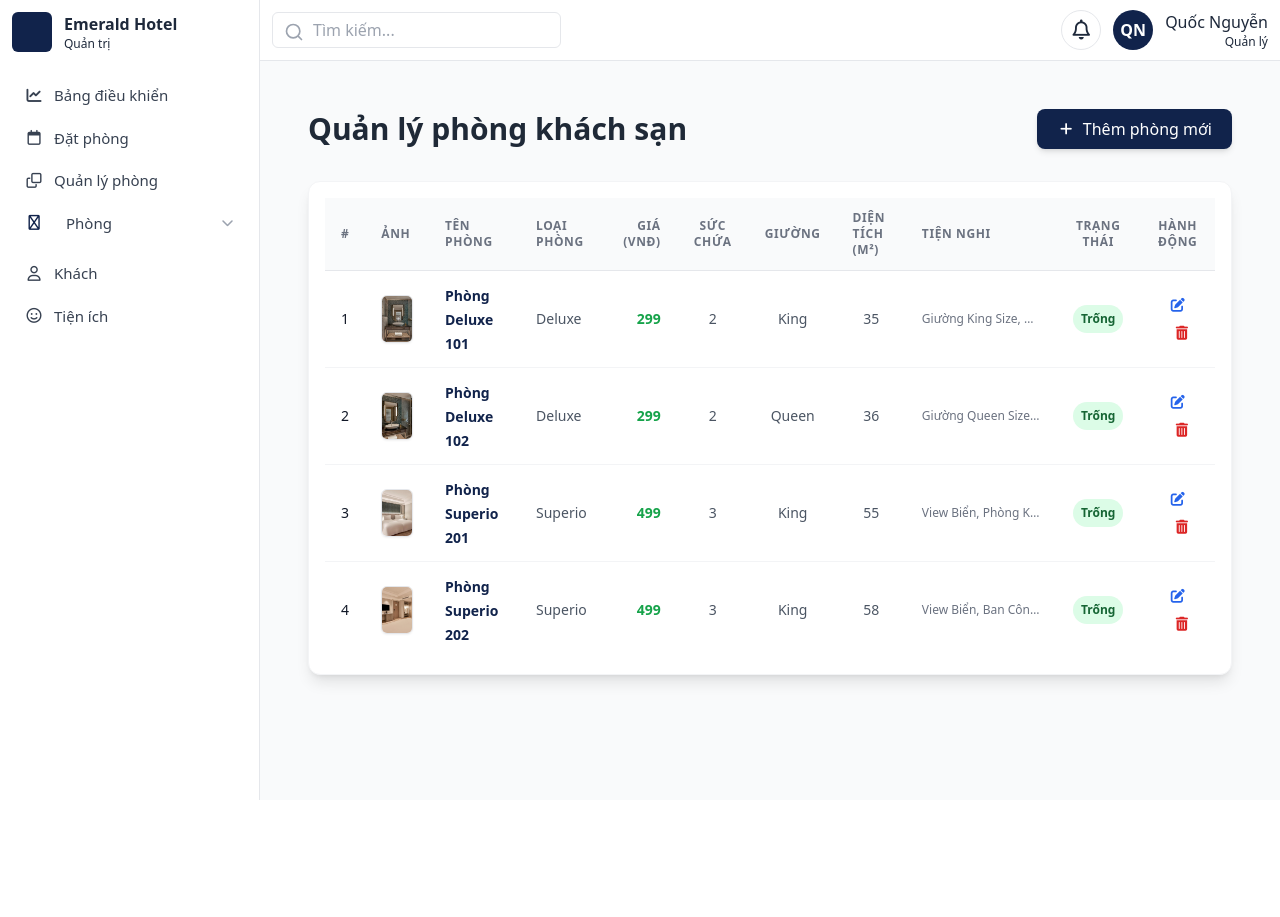
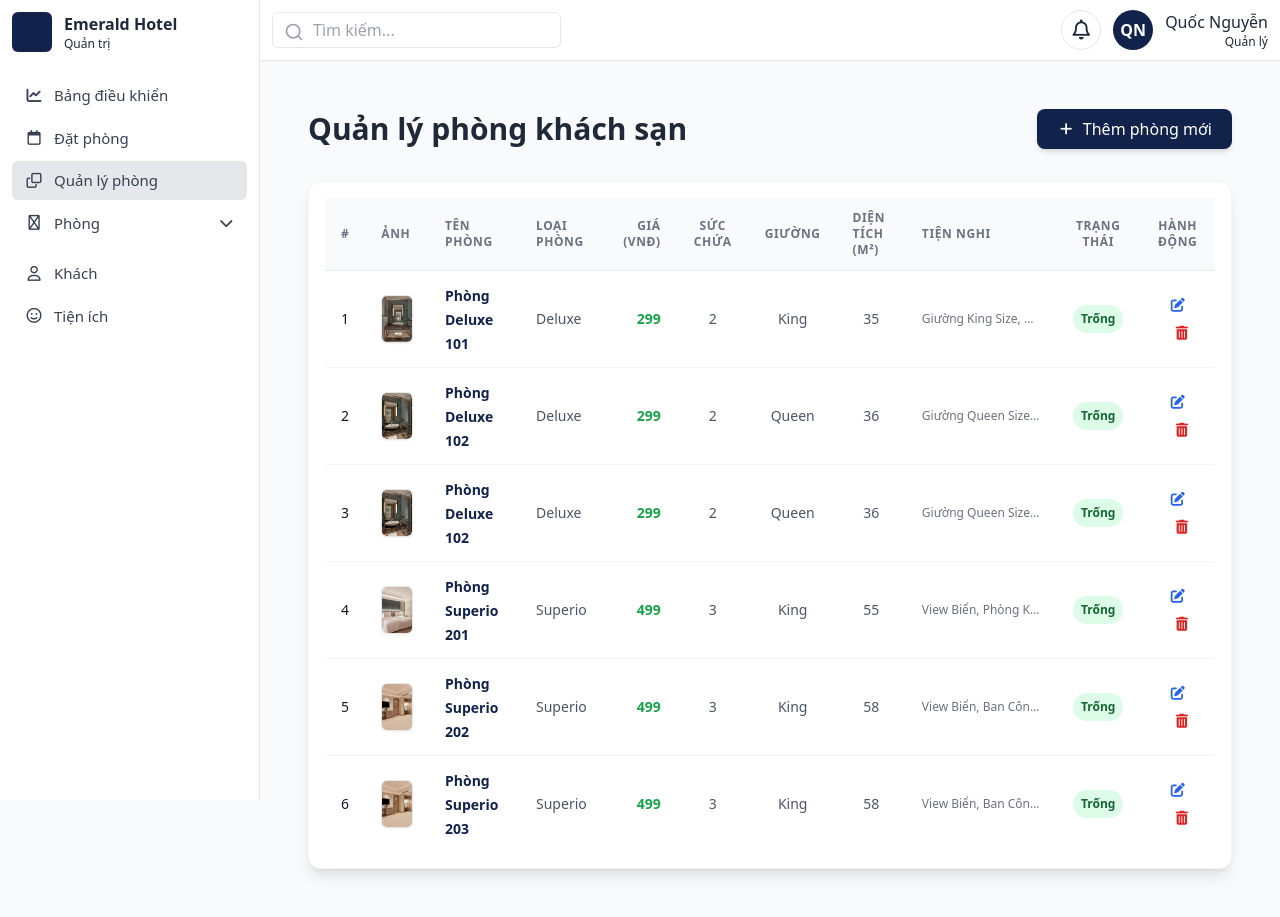
Before and after one commit to quocpq3/ThucTapChuyenNganh, a Node server app: page /admin/rooms in a window 1280 px wide. Before the commit the page ends 800 px from the top, so only its background shows below. Run offline with Node 20, Linux system fonts and the light colour scheme; some libraries are stand-ins or nearby versions.

Commit message:
Project: Update layout

```diff
--- a/BookingHotel-project/public/admin/js/rooms.js
+++ b/BookingHotel-project/public/admin/js/rooms.js
@@ -129,142 +129,6 @@ export function renderRoomTable() {
   attachCRUDButtons();
 }
 
-// ----------------- CHI TIẾT PHÒNG -----------------
-// ----------------- CHI TIẾT PHÒNG -----------------
-export function openRoomDetail(id) {
-  const room = roomsData.find((r) => r.id == id);
-  if (!room) return;
-
-  // Hàm helper để tạo badge trạng thái (giả định đã tồn tại)
-  function getStatusBadge(status) {
-    switch (status) {
-      case "Đã đặt":
-        return '<span class="px-3 py-1 text-xs font-semibold rounded-full bg-yellow-100 text-yellow-800">Đã đặt</span>';
-      case "Bảo trì":
-        return '<span class="px-3 py-1 text-xs font-semibold rounded-full bg-red-100 text-red-800">Bảo trì</span>';
-      case "Trống":
-      default:
-        return '<span class="px-3 py-1 text-xs font-semibold rounded-full bg-green-100 text-green-800">Trống</span>';
-    }
-  }
-
-  mainContent.innerHTML = `
-    <div class="space-y-6">
-      <div class="flex items-center justify-between">
-        <h1 class="text-3xl font-extrabold text-gray-800">${room.name}</h1>
-        <button onclick="renderRoomTable()" class="px-4 py-2 bg-gray-200 text-gray-700 rounded-lg hover:bg-gray-300 transition duration-150 flex items-center gap-2">
-          <i class="fa-solid fa-arrow-left"></i> Quay lại
-        </button>
-      </div>
-
-      <div class="bg-white rounded-xl shadow-lg border border-gray-100 p-6 lg:p-8">
-
-        <div class="grid grid-cols-1 lg:grid-cols-3 gap-8">
-          <div class="lg:col-span-1">
-            <img
-              src="${room.url}"
-              alt="${room.name}"
-              class="w-full h-auto object-cover rounded-xl shadow-md transition duration-300 hover:shadow-xl"
-            />
-          </div>
-
-          <div class="lg:col-span-2 space-y-6">
-
-            <div class="grid grid-cols-1 sm:grid-cols-2 gap-x-6 gap-y-4 text-gray-700">
-
-              <div class="flex items-center space-x-3">
-                <i class="fa-solid fa-tag text-blue-500 w-5"></i>
-                <p><strong>Loại phòng:</strong> <span class="font-medium">${
-                  room.category
-                }</span></p>
-              </div>
-
-              <div class="flex items-center space-x-3">
-                <i class="fa-solid fa-bed text-blue-500 w-5"></i>
-                <p><strong>Giường:</strong> <span class="font-medium">${
-                  room.bedType
-                }</span></p>
-              </div>
-
-              <div class="flex items-center space-x-3">
-                <i class="fa-solid fa-maximize text-blue-500 w-5"></i>
-                <p><strong>Diện tích:</strong> <span class="font-medium">${
-                  room.size
-                } m²</span></p>
-              </div>
-
-              <div class="flex items-center space-x-3">
-                <i class="fa-solid fa-users text-blue-500 w-5"></i>
-                <p><strong>Sức chứa:</strong> <span class="font-medium">${
-                  room.maxGuests
-                } khách</span></p>
-              </div>
-
-              <div class="flex items-center space-x-3">
-                <i class="fa-solid fa-sack-dollar text-green-600 w-5"></i>
-                <p><strong>Giá:</strong> <span class="text-xl font-bold text-green-600">${room.price.toLocaleString(
-                  "vi-VN"
-                )} VNĐ</span>/đêm</p>
-              </div>
-
-              <div class="flex items-center space-x-3">
-                <i class="fa-solid fa-layer-group text-blue-500 w-5"></i>
-                <p><strong>Tầng:</strong> <span class="font-medium">${
-                  room.floor
-                }</span></p>
-              </div>
-
-            </div>
-
-            <hr class="border-gray-200">
-
-            <div class="flex items-center justify-between">
-              <div>
-                <strong class="text-gray-700 block mb-1">Trạng thái:</strong>
-                ${getStatusBadge(room.status || "Trống")}
-              </div>
-              <div>
-                <strong class="text-gray-700 block mb-1">Hành động:</strong>
-                <button class="editBtn px-3 py-1 bg-blue-500 text-white rounded-lg hover:bg-blue-600 transition" data-id="${
-                  room.id
-                }">
-                    <i class="fa-solid fa-pen-to-square mr-1"></i> Sửa
-                </button>
-              </div>
-            </div>
-
-            <hr class="border-gray-200">
-
-            <div>
-              <h3 class="text-lg font-bold text-gray-800 mb-2">Mô tả</h3>
-              <p class="text-gray-600 leading-relaxed">${room.description}</p>
-            </div>
-
-            <div>
-              <h3 class="text-lg font-bold text-gray-800 mb-2">Tiện nghi</h3>
-              <div class="flex flex-wrap gap-2">
-                ${room.features
-                  .map(
-                    (feature) =>
-                      `<span class="px-3 py-1 text-sm bg-indigo-50 text-indigo-700 rounded-full border border-indigo-200"><i class="fa-solid fa-check mr-1 text-xs"></i>${feature}</span>`
-                  )
-                  .join("")}
-              </div>
-            </div>
-
-          </div>
-        </div>
-
-      </div>
-    </div>
-  `;
-
-  // Cần thêm listeners cho nút Sửa nếu bạn muốn nó hoạt động
-  mainContent.querySelector(".editBtn")?.addEventListener("click", () => {
-    openRoomForm(id); // Giả sử openRoomForm có thể nhận id để chỉnh sửa
-  });
-}
-
 // ----------------- FORM THÊM/SỬA -----------------
 export function openRoomForm(room = null) {
   if (roomForm) roomForm.reset();
@@ -370,27 +234,15 @@ export function createSidebar() {
     return;
   } // Cập nhật CSS cho Menu GỐC "Phòng" (Cấp 1) - GIỮ LẠI W-FULL
 
-  roomsRootLink.classList.add(
-    "collapse-toggle",
-    "w-full",
-    "flex",
-    "items-center",
-    "justify-start",
-    "py-2",
-    "px-3",
-    "rounded-lg",
-    "text-sm",
-    "font-medium",
-    "text-gray-700",
-    "hover:bg-gray-100",
-    "transition",
-    "duration-150"
-  );
+  // Giữ nguyên class sidebar-menu-item và chỉ thêm collapse-toggle
+  roomsRootLink.classList.add("collapse-toggle");
   roomsRootLink.setAttribute("data-collapse", "#menu-rooms");
+
+  // Cập nhật HTML để có cấu trúc giống các nút khác
   roomsRootLink.innerHTML = `
-      <i class="fa-regular fa-door-open w-4 text-[#11234B]"></i>
-      <span class="ml-3 truncate">Phòng</span>
-      <i class="fa-solid fa-chevron-down text-xs ml-auto text-gray-400 transform transition-transform duration-300"></i>
+      <i class="fa-regular fa-door-open"></i>
+      <span>Phòng</span>
+      <i class="fa-solid fa-chevron-down text-sm"></i>
     `; // 2. Tạo UL chứa tất cả các tầng (menu con của "Phòng")
 
   const roomsUl = document.createElement("ul");
@@ -442,25 +294,8 @@ export function createSidebar() {
         categoryUl.appendChild(roomLi);
       });
     }
-  } // 4. Collapse toggle (Không thay đổi)
-
-  sidebarNav.querySelectorAll(".collapse-toggle").forEach((toggle) => {
-    const existingListener = toggle.dataset.listener;
-    if (existingListener) {
-      toggle.removeEventListener("click", toggle.toggleHandler);
-    }
-
-    const toggleHandler = () => {
-      const target = document.querySelector(toggle.dataset.collapse);
-      const chevron = toggle.querySelector(".fa-chevron-down");
-      if (!target) return;
-      target.classList.toggle("open");
-      chevron?.classList.toggle("rotate-180");
-    };
-
-    toggle.toggleHandler = toggleHandler;
-    toggle.addEventListener("click", toggleHandler);
-  }); // 5. Click phòng (Không thay đổi)
+  } // 4. Collapse toggle - Đã được xử lý bởi sidebar-active.js với event delegation
+  // Không cần thêm listener ở đây nữa để tránh conflict
 
   sidebarNav
     .querySelectorAll("a.sidebar-menu-item[data-id]")
--- /dev/null
+++ b/BookingHotel-project/public/admin/js/sidebar-active.js
@@ -0,0 +1,142 @@
+// sidebar-active.js - Highlight sidebar item hiện tại và xử lý collapse toggle
+
+// Hàm highlight sidebar
+function highlightActiveSidebar() {
+  const currentPath = window.location.pathname;
+
+  // Remove all active first
+  document
+    .querySelectorAll("a.sidebar-menu-item.active")
+    .forEach((link) => link.classList.remove("active"));
+
+  const sidebarLinks = document.querySelectorAll("a.sidebar-menu-item");
+
+  sidebarLinks.forEach((link) => {
+    const linkPath = link.getAttribute("href");
+    if (!linkPath) return;
+
+    const currentSeg = currentPath.split("/")[2]; // admin / xxx
+    const linkSeg = linkPath.split("/")[2];
+
+    // Dashboard special case
+    if (
+      (currentPath === "/admin" || currentPath === "/admin/") &&
+      (linkPath === "/admin" || linkPath === "/admin/")
+    ) {
+      link.classList.add("active");
+      return;
+    }
+
+    // Match theo segment để tránh nhầm rooms vs room-detail
+    if (currentSeg === linkSeg) {
+      link.classList.add("active");
+    }
+  });
+}
+
+// Xử lý collapse toggle - sử dụng event delegation để hoạt động với menu động
+let collapseToggleInitialized = false;
+
+function initCollapseToggle() {
+  // Chỉ khởi tạo một lần với event delegation
+  if (collapseToggleInitialized) return;
+  collapseToggleInitialized = true;
+
+  // Sử dụng event delegation trên document để xử lý tất cả collapse toggle
+  // Kể cả những element được tạo động sau này
+  document.addEventListener("click", (e) => {
+    // Kiểm tra xem click có phải vào collapse-toggle không
+    const toggle = e.target.closest(".collapse-toggle");
+    if (!toggle) return;
+
+    // Không stopPropagation để các event khác vẫn hoạt động
+    const targetId = toggle.getAttribute("data-collapse");
+    if (!targetId) {
+      console.warn("Collapse toggle has no data-collapse attribute:", toggle);
+      return;
+    }
+
+    // Loại bỏ dấu # nếu có
+    const cleanTargetId = targetId.startsWith("#")
+      ? targetId.substring(1)
+      : targetId;
+    const target =
+      document.getElementById(cleanTargetId) ||
+      document.querySelector(targetId);
+
+    if (!target) {
+      console.warn("Collapse target not found:", targetId);
+      return;
+    }
+
+    const chevron = toggle.querySelector(".fa-chevron-down");
+    const isOpen = target.classList.contains("open");
+
+    // Toggle trạng thái
+    if (isOpen) {
+      target.classList.remove("open");
+      if (chevron) chevron.classList.remove("rotate-180");
+    } else {
+      target.classList.add("open");
+      if (chevron) chevron.classList.add("rotate-180");
+    }
+
+    console.log("Collapse toggle clicked:", targetId, "isOpen:", !isOpen);
+  });
+
+  console.log("Collapse toggle initialized with event delegation");
+}
+
+// Hàm khởi tạo chính
+function initSidebarActive() {
+  highlightActiveSidebar();
+  initCollapseToggle();
+}
+
+// Chạy khi DOM ready
+if (document.readyState === "loading") {
+  document.addEventListener("DOMContentLoaded", initSidebarActive);
+} else {
+  // DOM đã sẵn sàng, chạy ngay
+  initSidebarActive();
+}
+
+// Chạy lại sau khi toàn bộ script load (để đảm bảo menu động đã được render)
+window.addEventListener("load", () => {
+  setTimeout(() => {
+    highlightActiveSidebar();
+  }, 500);
+});
+
+// Chạy lại sau khi rooms.js render xong menu (nếu có)
+// Sử dụng MutationObserver để theo dõi khi menu được thêm vào
+let observerInitialized = false;
+
+function initObserver() {
+  if (observerInitialized) return;
+  observerInitialized = true;
+
+  const observer = new MutationObserver(() => {
+    highlightActiveSidebar();
+  });
+
+  // Quan sát sidebarNav để biết khi menu được render
+  const sidebarNav = document.getElementById("sidebarNav");
+  if (sidebarNav) {
+    observer.observe(sidebarNav, {
+      childList: true,
+      subtree: true,
+    });
+    console.log("MutationObserver initialized for sidebarNav");
+  } else {
+    // Nếu chưa có sidebarNav, thử lại sau
+    setTimeout(initObserver, 100);
+  }
+}
+
+// Khởi tạo observer
+if (document.readyState === "loading") {
+  document.addEventListener("DOMContentLoaded", initObserver);
+} else {
+  initObserver();
+}
--- a/BookingHotel-project/public/home/js/data.js
+++ b/BookingHotel-project/public/home/js/data.js
@@ -44,10 +44,31 @@ const roomsData = [
     category: "Deluxe",
     floor: "Tầng 1",
   },
+  {
+    id: 3,
+    name: "Phòng Deluxe 102",
+    url: "/home/images/PhongDeluxe/611068706.jpg",
+    description:
+      "Phòng Deluxe hiện đại với ánh sáng tự nhiên, giường đôi và khu vực làm việc riêng. Phù hợp cho kỳ nghỉ ngắn ngày.",
+    price: 299,
+    size: 36,
+    maxGuests: 2,
+    bedType: "Queen",
+    features: [
+      "Giường Queen Size",
+      "View Thành Phố",
+      "WiFi Miễn Phí",
+      "Bàn Làm Việc",
+      "Mini Bar",
+      "Smart TV",
+    ],
+    category: "Deluxe",
+    floor: "Tầng 1",
+  },
 
   // --- Suite Rooms ---
   {
-    id: 3,
+    id: 4,
     name: "Phòng Superio 201",
     url: "/home/images/PhongSuperio/611068499.jpg",
     description:
@@ -68,8 +89,29 @@ const roomsData = [
     floor: "Tầng 2",
   },
   {
-    id: 4,
+    id: 5,
     name: "Phòng Superio 202",
+    url: "/home/images/PhongSuperio/611068510.jpg",
+    description:
+      "Phòng Suite hướng biển, nội thất hiện đại, không gian mở cùng dịch vụ riêng biệt mang đến trải nghiệm nghỉ dưỡng đẳng cấp.",
+    price: 499,
+    size: 58,
+    maxGuests: 3,
+    bedType: "King",
+    features: [
+      "View Biển",
+      "Ban Công Riêng",
+      "Phòng Khách Rộng",
+      "Bồn Tắm Lớn",
+      "Smart TV 65 inch",
+      "Điều Hòa Hai Chiều",
+    ],
+    category: "Superio",
+    floor: "Tầng 2",
+  },
+  {
+    id: 6,
+    name: "Phòng Superio 203",
     url: "/home/images/PhongSuperio/611068510.jpg",
     description:
       "Phòng Suite hướng biển, nội thất hiện đại, không gian mở cùng dịch vụ riêng biệt mang đến trải nghiệm nghỉ dưỡng đẳng cấp.",
--- a/BookingHotel-project/routes/admin/room-detail.js
+++ b/BookingHotel-project/routes/admin/room-detail.js
@@ -6,7 +6,8 @@ router.use((req, res, next) => {
 });
 
 router.get("/", function (req, res) {
-  const roomId = req.query.id;
+  // Hỗ trợ cả 'id' và 'room' trong query parameter
+  const roomId = req.query.id || req.query.room;
   res.render("admin/room-detail", { title: "Room-detail", roomId: roomId });
 });
 
--- a/BookingHotel-project/views/admin/room-detail.hbs
+++ b/BookingHotel-project/views/admin/room-detail.hbs
@@ -3,16 +3,17 @@
     <meta charset="UTF-8" />
     <meta name="viewport" content="width=device-width, initial-scale=1.0" />
     <title>Chi tiết phòng</title>
+    <script src="/home/js/data.js"></script>
     <script type="module" src="/admin/js/roomDetail.js"></script>
     <link
       rel="stylesheet"
       href="https://cdnjs.cloudflare.com/ajax/libs/font-awesome/7.0.1/css/all.min.css"
     />
-    <style>
+    {{! <style>
       body { font-family: sans-serif; margin: 20px; } .back-btn { margin-top:
       20px; padding: 8px 16px; background: #ddd; border-radius: 6px; cursor:
       pointer; } .back-btn:hover { background: #ccc; }
-    </style>
+    </style> }}
   </head>
   <body>
     <div id="roomDetailContainer"></div>
--- a/BookingHotel-project/views/partials/admin/navbar.hbs
+++ b/BookingHotel-project/views/partials/admin/navbar.hbs
@@ -12,19 +12,24 @@
       8px 12px; border-radius: 6px; transition: background-color 0.1s; display:
       flex; align-items: center; text-decoration: none; color: inherit;
       line-height: 1.5; font-size: 15px; cursor: pointer; }
-      .sidebar-menu-item:hover { background-color: #f3f4f6; }
+      .sidebar-menu-item:hover { background-color: #f3f4f6; } /* Active state -
+      màu xám để nhận biết trang hiện tại */ .sidebar-menu-item.active {
+      background-color: #e5e7eb; color: #374151; font-weight: 500; }
+      .sidebar-menu-item.active:hover { background-color: #d1d5db; }
       .sidebar-menu-item.collapse-toggle { justify-content: space-between; }
       .sidebar-menu-item i:not(.fa-chevron-down) { min-width: 20px;
-      margin-right: 10px; } /* Mục tiêu đề (vô hiệu hóa) */
-      .sidebar-menu-item.disabled { color: #9ca3af; font-weight: 600; cursor:
-      default; background-color: transparent !important; }
-      .sidebar-menu-item.disabled:hover { background-color: transparent
-      !important; } /* Thụt cấp cho menu phân cấp (cân đối) */ /* Level 2 (Tầng)
-      */ #menu-rooms > li > button.sidebar-menu-item, #menu-rooms > li > ul > li
-      > button.sidebar-menu-item { padding-left: 28px; } /* Level 3 (Loại phòng)
-      */ #menu-rooms > li > ul > li > ul > li > button.sidebar-menu-item {
-      padding-left: 36px; } /* Level 4 (Tên phòng/Links) */ #menu-rooms > li >
-      ul > li > ul > li > ul > li > a.sidebar-menu-item { padding-left: 44px; }
+      margin-right: 10px; } /* Đảm bảo chevron icon ở bên phải */
+      .sidebar-menu-item.collapse-toggle .fa-chevron-down { margin-left: auto; }
+      /* Mục tiêu đề (vô hiệu hóa) */ .sidebar-menu-item.disabled { color:
+      #9ca3af; font-weight: 600; cursor: default; background-color: transparent
+      !important; } .sidebar-menu-item.disabled:hover { background-color:
+      transparent !important; } /* Thụt cấp cho menu phân cấp (cân đối) */ /*
+      Level 2 (Tầng) */ #menu-rooms > li > button.sidebar-menu-item, #menu-rooms
+      > li > ul > li > button.sidebar-menu-item { padding-left: 28px; } /* Level
+      3 (Loại phòng) */ #menu-rooms > li > ul > li > ul > li >
+      button.sidebar-menu-item { padding-left: 36px; } /* Level 4 (Tên
+      phòng/Links) */ #menu-rooms > li > ul > li > ul > li > ul > li >
+      a.sidebar-menu-item { padding-left: 44px; }
     </style>
   </head>
   <body>
@@ -71,7 +76,7 @@
         <div id="sidebarNav" class="space-y-1 flex flex-col text-gray-700">
           <button class="sidebar-menu-item" id="nav-rooms-root">
             <i class="fa-regular fa-door-open"></i>
-            Phòng
+            <span>Phòng</span>
           </button>
         </div>
 
@@ -87,25 +92,12 @@
       </nav>
     </aside>
 
-    <script>
-      document.addEventListener("DOMContentLoaded", () => { const toggles =
-      document.querySelectorAll(".collapse-toggle"); toggles.forEach((toggle) =>
-      { toggle.addEventListener("click", () => { const targetId =
-      toggle.getAttribute("data-collapse"); const target =
-      document.querySelector(targetId); const chevron =
-      toggle.querySelector(".fa-chevron-down"); if (!target) return; const
-      isOpen = target.classList.contains("open"); if (isOpen) {
-      target.classList.remove("open"); chevron?.classList.remove("rotate-180");
-      } else { target.classList.add("open");
-      chevron?.classList.add("rotate-180"); } }); }); });
-    </script>
-
     <script
       src="https://kit.fontawesome.com/a2d9a64f8f.js"
       crossorigin="anonymous"
     ></script>
     <script src="/home/js/data.js"></script>
     <script type="module" src="/admin/js/rooms.js"></script>
-
+    <script src="/admin/js/sidebar-active.js"></script>
   </body>
 </html>
```
Also changed, not shown: BookingHotel-project/public/admin/js/roomDetail.js (renamed from BookingHotel-project/public/admin/js/room-detail.js, +66 -20 lines), BookingHotel-project/public/admin/js/sidebar.js (+67 -62 lines), BookingHotel-project/public/home/js/main.js (+26 -3 lines), BookingHotel-project/views/layout.hbs (added).
